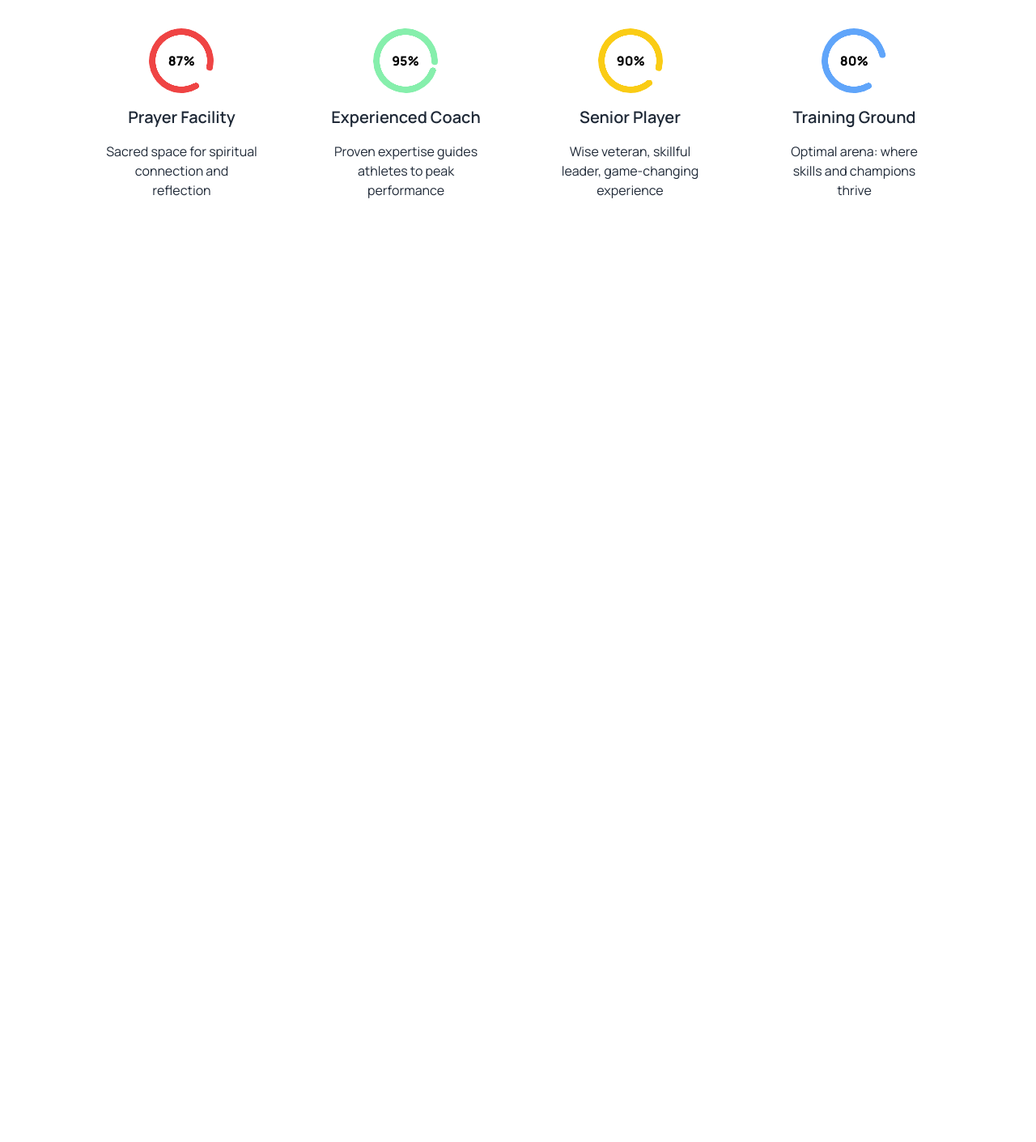
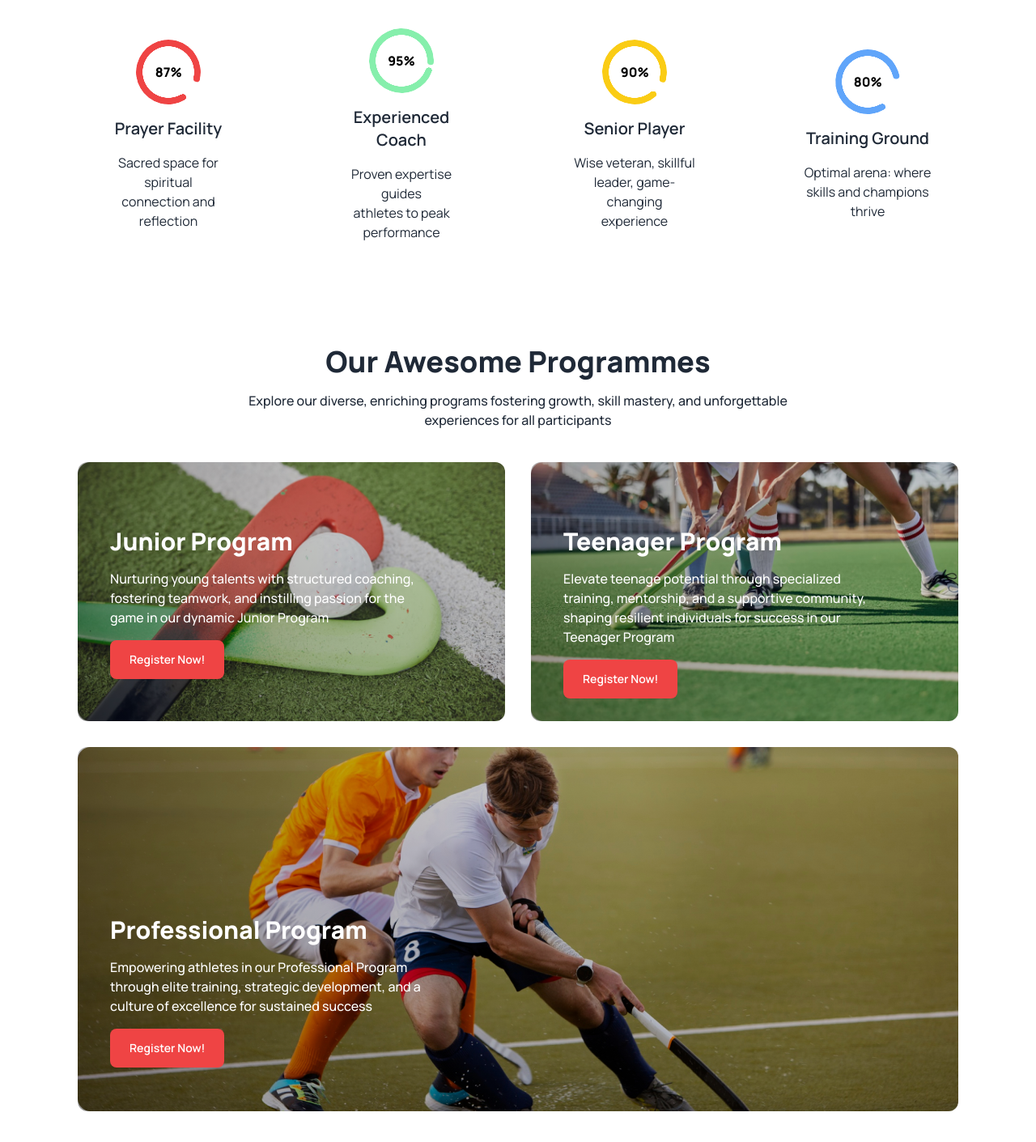
Before and after one commit to Nazmus-Sakib01/Hockeys-tailwind-daisyui, a plain HTML site: page index.html in a window 1280 px wide. Shown: the part 857-2268 px from the top of the page at 81% size. Before the commit the page ends 1232 px from the top, so only its background shows below. Drawn offline with nearby package versions, Linux system fonts and the light colour scheme.

Commit message:
added program section

```diff
--- a/index.html
+++ b/index.html
@@ -89,7 +89,7 @@
             <div class="banner mt-5 relative">
 
                 <div class="carousel w-full">
-                    <div id="slide1" class="carousel-item relative w-full lg:h-[550px] h-96 bg-cover">
+                    <div id="slide1" class="carousel-item relative w-full lg:h-[550px] h-80 bg-cover">
                         <img src="Images/1.png" class="w-full" />
                         <div
                             class="absolute flex gap-4 transform lg:translate-x-10 lg:bottom-10 lg:justify-start translate-x-[196px] bottom-10">
@@ -97,7 +97,7 @@
                             <a href="#slide2" class="btn btn-circle border-black outline-none text-white bg-black">❯</a>
                         </div>
                     </div>
-                    <div id="slide2" class="carousel-item relative w-full lg:h-[550px] h-96 bg-cover">
+                    <div id="slide2" class="carousel-item relative w-full  lg:h-[550px] h-80 bg-cover">
                         <img src="Images/2.png" class="w-full" />
                         <div
                             class="absolute flex gap-4 transform lg:translate-x-10 lg:bottom-10 lg:justify-start translate-x-[196px] bottom-10">
@@ -105,7 +105,7 @@
                             <a href="#slide3" class="btn btn-circle border-black outline-none text-white bg-black">❯</a>
                         </div>
                     </div>
-                    <div id="slide3" class="carousel-item relative w-full lg:h-[550px] h-96 bg-cover">
+                    <div id="slide3" class="carousel-item relative w-full  lg:h-[550px] h-80 bg-cover">
                         <img src="Images/3.png" class="w-full" />
                         <div
                             class="absolute flex gap-4 transform lg:translate-x-10 lg:bottom-10 lg:justify-start translate-x-[196px] bottom-10">
@@ -114,7 +114,7 @@
                                 class="btn btn-circle  border-black outline-none text-white bg-black">❯</a>
                         </div>
                     </div>
-                    <div id="slide4" class="carousel-item relative w-full lg:h-[550px] h-96 bg-cover">
+                    <div id="slide4" class="carousel-item relative w-full lg:h-[550px] h-80 bg-cover">
                         <img src="Images/4.png" class="w-full" />
                         <div
                             class="absolute flex gap-4 transform lg:translate-x-10 lg:bottom-10 lg:justify-start translate-x-[196px] bottom-10">
@@ -149,37 +149,76 @@
 
             </div>
 
-            <div class="activity container my-4 grid grid-cols-1 lg:grid-cols-4 gap-5 items-center">
+            <div class="activity container my-4 grid grid-cols-1 lg:grid-cols-4 lg:gap-16 gap-5 items-center">
                 <!-- activity card-1 -->
                 <div class="grid justify-center p-8 gap-4">
-                    <div class="radial-progress text-red-500 rotate-[150deg] mx-auto" style="--value:87;" role="progressbar"> <span
-                            class="text-black font-extrabold -rotate-[150deg]">87% </span> </div>
+                    <div class="radial-progress text-red-500 rotate-[150deg] mx-auto" style="--value:87;"
+                        role="progressbar"> <span class="text-black font-extrabold -rotate-[150deg]">87% </span> </div>
                     <h5 class="text-xl font-semibold">Prayer Facility</h5>
                     <p class="">Sacred space for spiritual <br> connection and <br> reflection</p>
                 </div>
                 <!-- activity card-2 -->
                 <div class="grid justify-center p-8 gap-4">
-                    <div class="mx-auto radial-progress text-green-300 rotate-[110deg]" style="--value:95;" role="progressbar"> <span
-                            class="text-black font-extrabold -rotate-[110deg]">95% </span> </div>
+                    <div class="mx-auto radial-progress text-green-300 rotate-[110deg]" style="--value:95;"
+                        role="progressbar"> <span class="text-black font-extrabold -rotate-[110deg]">95% </span> </div>
                     <h5 class="text-xl font-semibold">Experienced Coach</h5>
                     <p class="">Proven expertise guides <br> athletes to peak <br> performance</p>
                 </div>
                 <!-- activity card-3 -->
                 <div class="grid justify-center p-8 gap-4">
-                    <div class="mx-auto radial-progress text-yellow-400 rotate-[140deg]" style="--value:90;" role="progressbar"> <span
-                            class="text-black font-extrabold -rotate-[140deg]">90% </span> </div>
+                    <div class="mx-auto radial-progress text-yellow-400 rotate-[140deg]" style="--value:90;"
+                        role="progressbar"> <span class="text-black font-extrabold -rotate-[140deg]">90% </span> </div>
                     <h5 class="text-xl font-semibold">Senior Player</h5>
                     <p class="">Wise veteran, skillful <br> leader, game-changing <br> experience</p>
                 </div>
                 <!-- activity card-4 -->
                 <div class="grid justify-center p-8 gap-4">
-                    <div class="mx-auto radial-progress text-blue-400 rotate-[150deg]" style="--value:80;" role="progressbar"> <span
-                            class="text-black font-extrabold -rotate-[150deg]">80% </span> </div>
+                    <div class="mx-auto radial-progress text-blue-400 rotate-[150deg]" style="--value:80;"
+                        role="progressbar"> <span class="text-black font-extrabold -rotate-[150deg]">80% </span> </div>
                     <h5 class="text-xl font-semibold">Training Ground</h5>
                     <p class="">Optimal arena: where <br> skills and champions <br> thrive</p>
                 </div>
 
             </div>
+        </section>
+        <!-- Program section -->
+        <section class="">
+
+            <div class="text-center space-y-4">
+                <h2 class="text-3xl lg:text-4xl font-extrabold">Our Awesome Programmes</h2>
+                <p class="font-medium">Explore our diverse, enriching programs fostering growth, skill mastery, and
+                    unforgettable <br> experiences for all participants</p>
+
+            </div>
+
+            <div class="container my-8 lg:mt-10 lg:mb-24 grid grid-cols-1 lg:grid-cols-2 gap-8">
+                <!-- program 1 -->
+                <div
+                    class="pl-10 pt-20 pr-20 bg-[linear-gradient(45deg,rgba(0,0,0,0.4),rgba(0,0,0,0.1)),url('./Images/2.png')] bg-cover  text-white space-y-4 h-80 rounded-xl ">
+                    <h5 class="text-3xl font-extrabold">Junior Program</h5>
+                    <p class="font-medium w-96">Nurturing young talents with structured coaching, fostering teamwork, and
+                        instilling passion for the game in our dynamic Junior Program</p>
+                    <a class="btn bg-red-500 px-6 py-4 text-white  border-none ">Register Now!</a>
+                </div>
+
+                <!-- program 2 -->
+                <div
+                    class="pl-10 pt-20  bg-[linear-gradient(45deg,rgba(0,0,0,0.4),rgba(0,0,0,0.1)),url('./Images/3.png')] bg-cover  text-white space-y-4 h-80 rounded-xl ">
+                    <h5 class="text-3xl font-extrabold">Teenager Program</h5>
+                    <p class="font-medium w-96">Elevate teenage potential through specialized training, mentorship, and a supportive community, shaping resilient individuals for success in our Teenager Program</p>
+                    <a class="btn bg-red-500 px-6 py-4 text-white  border-none ">Register Now!</a>
+                </div>
+
+                <!-- program 3  -->
+                <div class="pl-10 pt-20 bg-[linear-gradient(45deg,rgba(0,0,0,0.4),rgba(0,0,0,0.1)),url('./Images/4.png')] bg-cover  text-white space-y-4 lg:col-span-2
+                lg:h-[450px] h-80 rounded-xl lg:pt-52 ">
+                    <h5 class="text-3xl font-extrabold">Professional Program</h5>
+                    <p class="font-medium w-96">Empowering athletes in our Professional Program through elite training, strategic development, and a culture of excellence for sustained success</p>
+                    <a class="btn bg-red-500 px-6 py-4 text-white border-none ">Register Now!</a>
+                </div>
+
+            </div>
+
         </section>
 
     </main>
```
